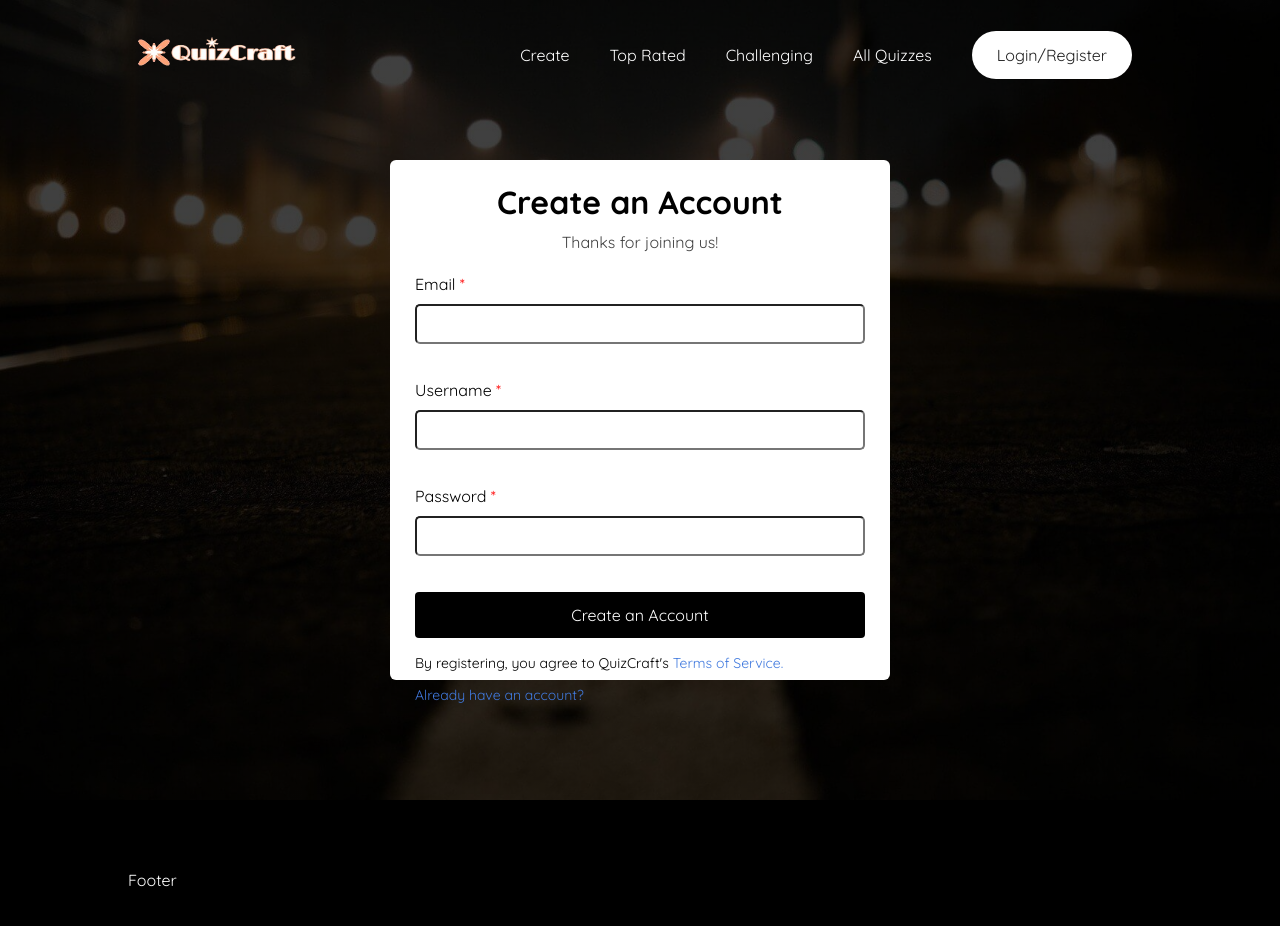
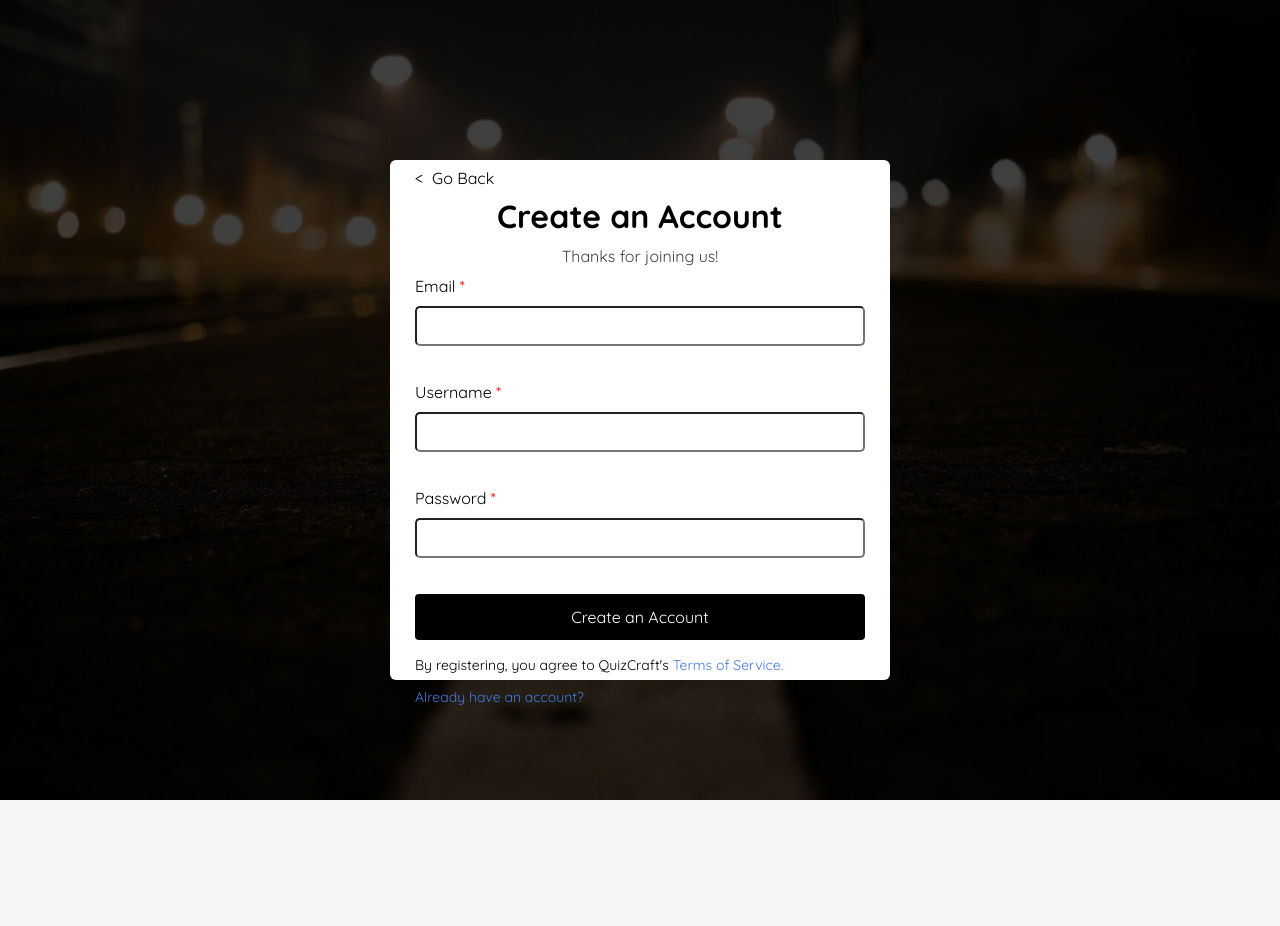
Before and after one commit to nromasanta/3680Project, a React (Vite) app: page /signup in a window 1280 px wide. Shown: the top 926 px of the page. After the commit the page ends 800 px from the top, so only its background shows below. Built offline with nearby package versions, Linux system fonts and the light colour scheme.

Commit message:
Conditional Rendering of Navbar and Footer

```diff
--- a/src/components/Footer/Footer.jsx
+++ b/src/components/Footer/Footer.jsx
@@ -1,12 +1,20 @@
-import React from 'react'
-import './Footer.css'
+import React from 'react';
+import './Footer.css';
+import { useLocation } from 'react-router-dom';
 
 const Footer = () => {
-  return (
+  const location = useLocation();
+
+  const shouldDisplayFooter = () => {
+    const excludePathnames = ['/login', '/signup'];
+    return !excludePathnames.includes(location.pathname);
+  };
+
+  return shouldDisplayFooter() ? (
     <div className='footer container'>
       Footer
     </div>
-  )
-}
+  ) : null;
+};
 
-export default Footer
+export default Footer;
--- a/src/components/Navbar/Navbar.jsx
+++ b/src/components/Navbar/Navbar.jsx
@@ -1,55 +1,60 @@
-import React, { useEffect, useState } from 'react'
-import './Navbar.css'
-import placeholder from '../../imgs/placeholder.png'
-import { Link } from 'react-router-dom';
+import React, { useEffect, useState } from 'react';
+import './Navbar.css';
+import placeholder from '../../imgs/placeholder.png';
+import { Link, useLocation } from 'react-router-dom';
 
 const Navbar = () => {
-
+  const location = useLocation();
   const [sticky, setSticky] = useState(false);
 
   useEffect(() => {
-    window.addEventListener('scroll', ()=> {
+    const handleScroll = () => {
       window.scrollY > 600 ? setSticky(true) : setSticky(false);
-    })
-  }, [])
+    };
 
-  return (
-    <nav className={`container ${sticky ? 'dark-nav' : ''}`}>
+    window.addEventListener('scroll', handleScroll);
+
+    return () => {
+      window.removeEventListener('scroll', handleScroll);
+    };
+  }, []);
+
+  const displayNavbar = () => {
+    const excludePathnames = ['/login', '/signup'];
+    return !excludePathnames.includes(location.pathname);
+  };
+
+  const darkBackground = () => {
+    const darkBackgroundPathnames = ['/create', '/toprated', '/challenging', '/allquizzes'];
+    return displayNavbar() && (darkBackgroundPathnames.includes(location.pathname) || location.pathname === '');
+  };
+
+  return displayNavbar() ? (
+    <nav className={`container ${sticky || darkBackground() ? 'dark-nav' : ''}`}>
       <a href='/'>
         <img src={placeholder} alt="placeholder" className="logo"/>
       </a>
       <ul>
         <li>
-          <a href='/create'>
-            Create
-          </a>
+          <Link to='/create'>Create</Link>
         </li>
         <li>
-          <a href='/toprated'>
-            Top Rated
-          </a>
+          <Link to='/toprated'>Top Rated</Link>
         </li>
         <li>
-          <a href='/challenging'>
-            Challenging
-          </a>
+          <Link to='/challenging'>Challenging</Link>
         </li>
         <li>
-          <a href='/allquizzes'>
-            All Quizzes
-          </a>
+          <Link to='/allquizzes'>All Quizzes</Link>
         </li>
         <li>
-          <a href='/login'>
-            <button className="btn">
-                Login/Register
-            </button>
-          </a>
+          <Link to='/login'>
+            <button className="btn">Login/Register</button>
+          </Link>
         </li>
       </ul>
+    </nav>
+  ) : null;
+};
 
-    </nav>
-  )
-}
-
-export default Navbar
+export default Navbar;
--- a/src/pages/Login.jsx
+++ b/src/pages/Login.jsx
@@ -1,5 +1,6 @@
 import React from 'react'
 import '../styles/Signup.css'
+import { Link } from 'react-router-dom'
 
 const Login = () => {
   return (
@@ -7,6 +8,11 @@ const Login = () => {
       <div className='login-container'>
         <form className='signup-form'>
           <div className='login-title'>
+            <div className='login-return'>
+              <Link to="/">
+                &#60; &#160;Go Back
+              </Link>
+            </div>
             <h1>Welcome Back!</h1>
             <p className='signup-title-text'>We're happy to have you here!</p>
           </div>
@@ -33,7 +39,7 @@ const Login = () => {
               <button className="signup-button">
                 Log In
               </button>
-              <a href=''>
+              <a href='/signup'>
                 <p className='signup-button-link'>Don't have an Account?</p>
               </a>
             </div>
--- a/src/pages/Signup.jsx
+++ b/src/pages/Signup.jsx
@@ -1,5 +1,6 @@
 import React from 'react'
 import '../styles/Signup.css'
+import { Link } from 'react-router-dom'
 
 const Signup = () => {
   return (
@@ -7,6 +8,11 @@ const Signup = () => {
     <div className='signup-container'>
       <form className='signup-form'>
         <div className='signup-title'>
+          <div className='login-return'>
+            <Link to="/">
+              &#60; &#160;Go Back
+            </Link>
+          </div>
           <h1>Create an Account</h1>
           <p className='signup-title-text'>Thanks for joining us!</p>
         </div>
@@ -47,7 +53,7 @@ const Signup = () => {
                 <span className='signup-button-link'>{' '}Terms of Service.</span>
               </a>
             </p>
-            <a href=''>
+            <a href='/login'>
               <p className='signup-button-link'>Already have an account?</p>
             </a>
           </div>
--- a/src/styles/Signup.css
+++ b/src/styles/Signup.css
@@ -56,6 +56,20 @@
   align-items: center;
   flex-direction: column;
   margin-top: 10px;
+}
+
+.login-return {
+  display: flex;
+  justify-content: flex-start;
+  align-items: flex-start;
+  text-align: start;
+  width: 100%;
+  padding-left: 25px;
+  padding-bottom: 10px;
+}
+
+.login-return:hover {
+  text-decoration: underline;
 }
 
 .signup-title-text {
```
